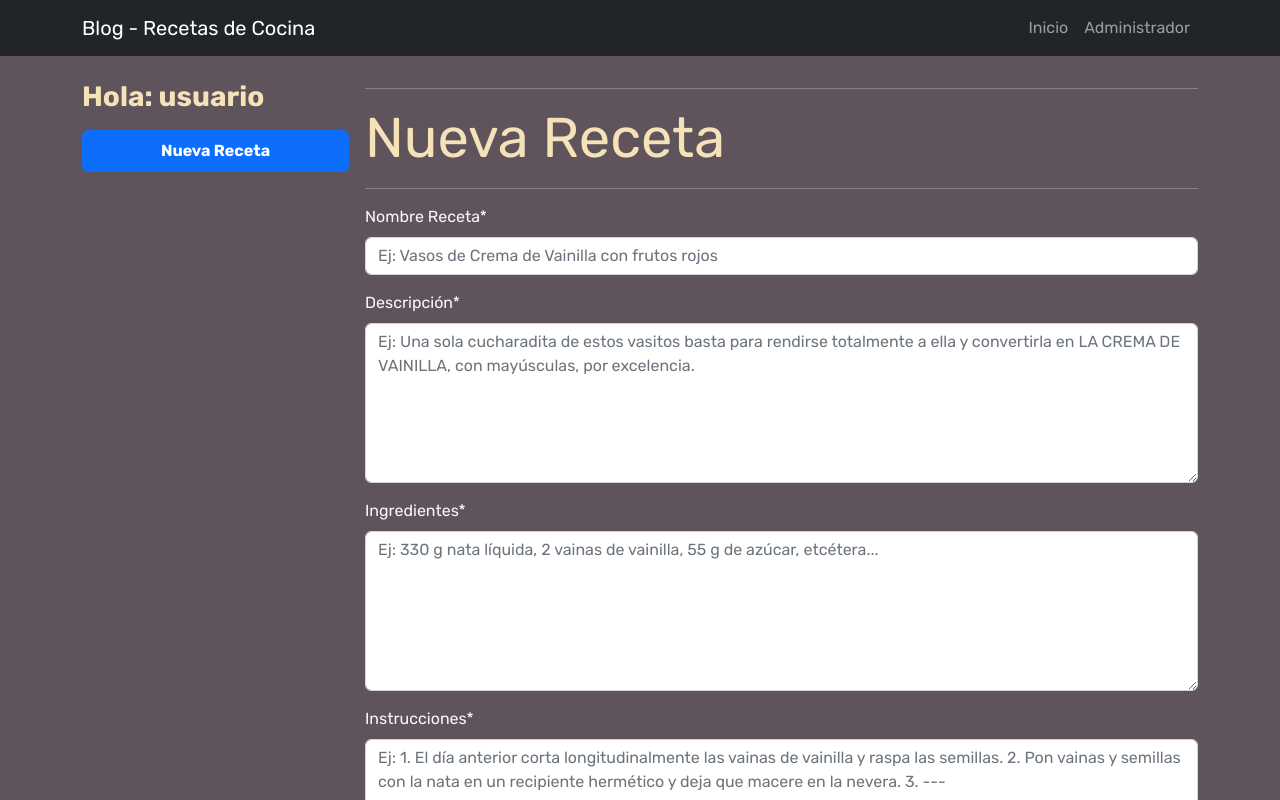
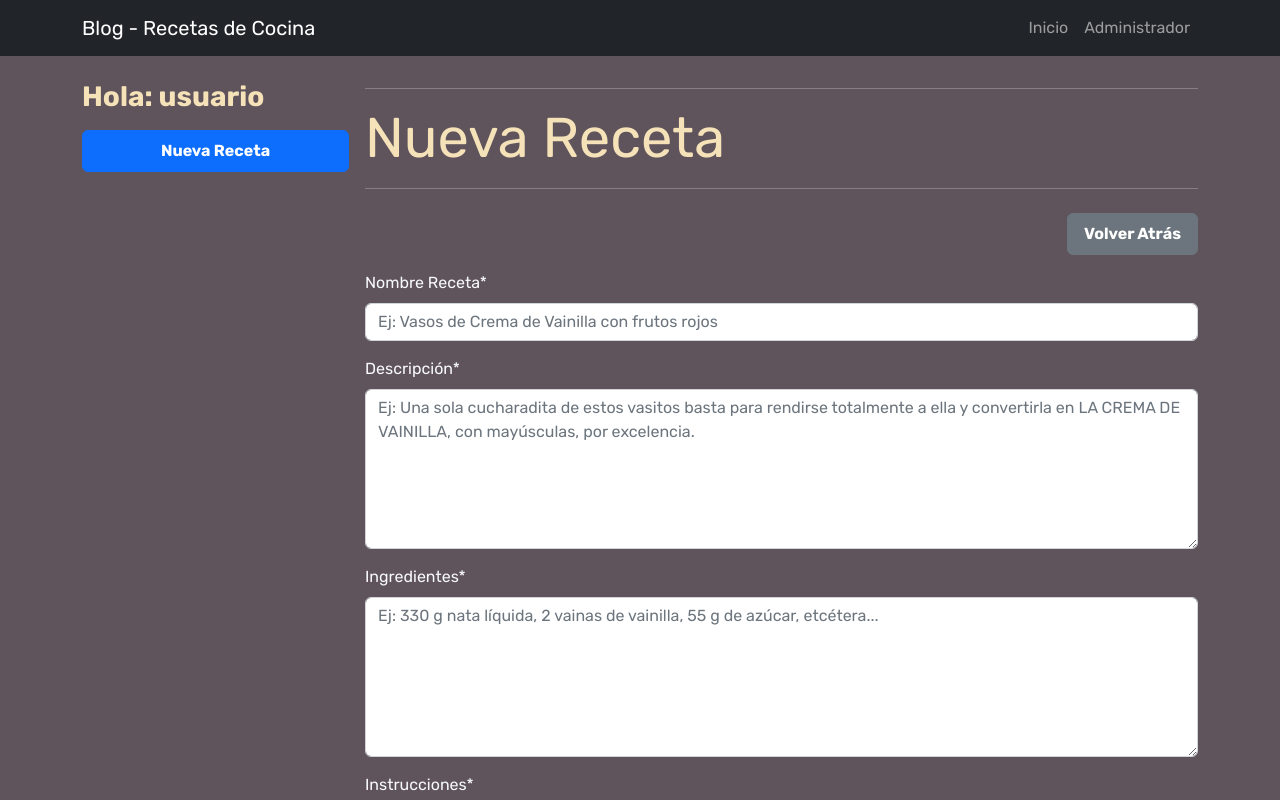
Before and after one commit to jgromerou/ej14-practico1-react, a React (Vite) app: page /administrador/crear-receta in a window 1280 px wide. Shown: the top 800 px of the page. Built offline with nearby package versions, Linux system fonts and the light colour scheme; no server answers.

Commit message:
se agregó un botón de volver atrás.

```diff
--- a/src/components/views/receta/CrearReceta.jsx
+++ b/src/components/views/receta/CrearReceta.jsx
@@ -4,6 +4,7 @@
 import { consultaAgregarReceta } from '../../helpers/queries';
 import { useNavigate } from 'react-router-dom';
 import Swal from 'sweetalert2';
+import { Link } from 'react-router-dom';
 
 const CrearReceta = () => {
   const {
@@ -42,9 +43,21 @@
         <Sidebar />
         <Col md={9}>
           <aside className="flex-grow-aside text-light">
-            <hr />
-            <h1 className="display-4 mt-3">Nueva Receta</h1>
-            <hr />
+            <Col>
+              <hr />
+              <h1 className="display-4 mt-3">Nueva Receta</h1>
+              <hr />
+            </Col>
+            <Row>
+              <Col className="d-flex justify-content-end">
+                <Link
+                  to="/administrador"
+                  className="btn btn-secondary d-sm-block mt-2 mb-3 btnBlock"
+                >
+                  Volver Atrás
+                </Link>
+              </Col>
+            </Row>
             <Form onSubmit={handleSubmit(onSubmit)}>
               <Form.Group className="mb-3" controlId="formNombreReceta">
                 <Form.Label>Nombre Receta*</Form.Label>
```
